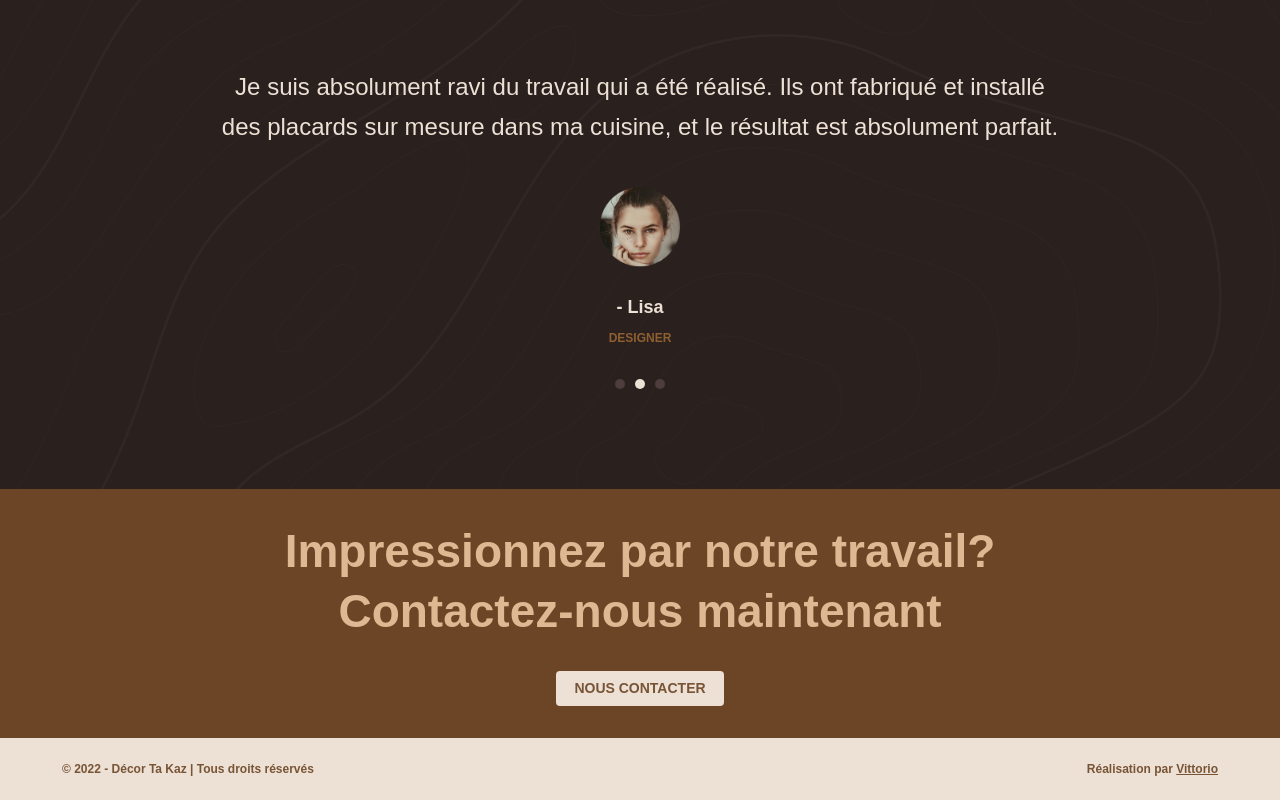
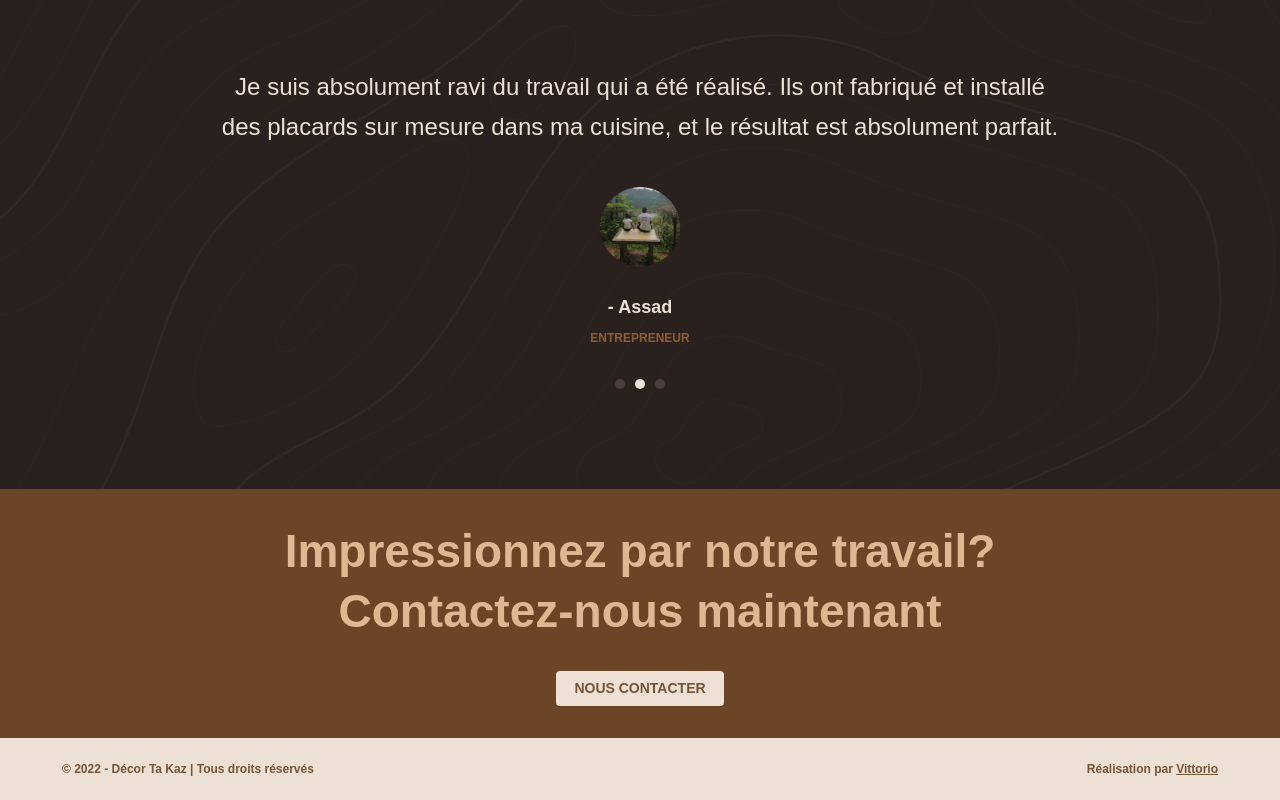
Before and after one commit to vittoriobusatta/DecorTakaz, a Next.js app: page / in a window 1280 px wide. Shown: the part 2756-3556 px from the top of the page. Built offline with nearby package versions, Linux system fonts and the light colour scheme; a small style sheet from the web is missing.

Commit message:
somes changes

```diff
--- a/components/Reviews.js
+++ b/components/Reviews.js
@@ -1,7 +1,7 @@
 import Image from "next/image";
 import jennyPP from "/assets/share/circle.png";
-import lisaPP from "/assets/share/circle2.png";
-import victorPP from "/assets/share/circle3.png";
+import assadPP from "/assets/share/circle2.png";
+import ambdouPP from "/assets/share/circle3.png";
 import React, { useCallback, useEffect, useState, useRef } from "react";
 import { gsap } from "gsap";
 
@@ -17,19 +17,19 @@ function Reviews() {
     },
     {
       id: 2,
-      name: "Lisa",
+      name: "Assad",
       description:
         "Je suis absolument ravi du travail qui a été réalisé. Ils ont fabriqué et installé des placards sur mesure dans ma cuisine, et le résultat est absolument parfait. ",
-      job: "Designer",
-      image: lisaPP,
+      job: "Entrepreneur",
+      image: assadPP,
     },
     {
       id: 3,
-      name: "Victor",
+      name: "Ambdou",
       description:
         "J'ai été très satisfait du travail de cette entreprise de menuiserie. Ils ont fabriqué et installé une porte d'entrée sur mesure, et le résultat est parfait. Je recommande !",
       job: "Manager",
-      image: victorPP,
+      image: ambdouPP,
     },
   ]);
 
```
Also changed, not shown: assets/share/circle2.png, assets/share/circle3.png.
